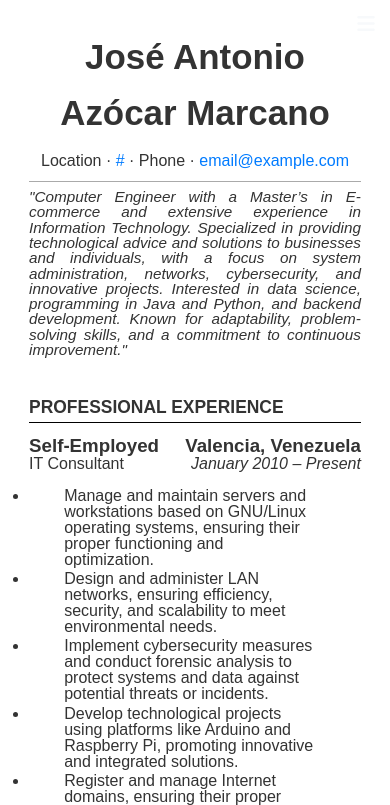
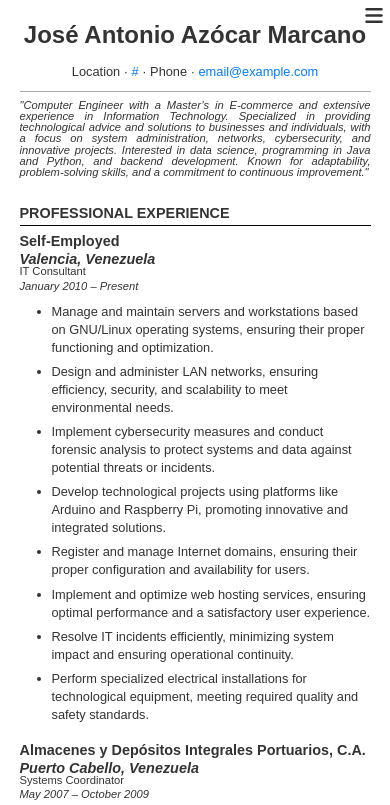
Before and after one commit to azocarone/curriculum, a plain HTML site: page index.html in a window 390 px wide. Shown: the top 805 px of the page. Drawn offline with Linux system fonts and the light colour scheme.

Commit message:
Conversión del sitio web a responsive

```diff
--- a/css/commons.css
+++ b/css/commons.css
@@ -1,11 +1,11 @@
 :root {
-  --font-size-base: 1rem;
+  --font-size-base: clamp(0.8rem, 2vw, 1rem); /* Fluid font size */
   --line-height-base: 1.6;
   --text-color: #333;
   --link-color: #007BFF;
   --background-color: white;
-  --max-width: 216mm;
-  --spacing: 1.818rem;
+  --max-width: clamp(300px, 90vw, 216mm); /* Responsive max-width */
+  --spacing: clamp(1rem, 2vw, 1.818rem); /* Fluid spacing */
 }
 
 body {
--- a/css/footer.css
+++ b/css/footer.css
@@ -1,12 +1,13 @@
 :root {
-    --footer-spacing-small: 0.909rem; /* 10px */
-    --footer-spacing-medium: 1.818rem; /* 20px */
+    --footer-spacing-small: clamp(0.5rem, 1vw, 0.909rem); /* Fluid spacing */
+    --footer-spacing-medium: clamp(1rem, 2vw, 1.818rem);
     --footer-border-color: #000;
-}
+  }
 
-.footer {
+  .footer {
     text-align: center;
     padding-top: var(--footer-spacing-small);
     border-top: 1px solid var(--footer-border-color);
     margin-top: var(--footer-spacing-medium);
-}
+    font-size: clamp(0.7rem, 1.5vw, 1rem); /* Fluid font size */
+  }
--- a/css/hearder.css
+++ b/css/hearder.css
@@ -1,6 +1,6 @@
 :root {
-  --header-spacing-small: 0.455rem; /* 5px */
-  --header-spacing-medium: 1.818rem; /* 20px */
+  --header-spacing-small: clamp(0.5rem, 1vw, 0.909rem); /* Fluid spacing */
+  --header-spacing-medium: clamp(1rem, 2vw, 1.818rem);
   --header-text-color: #f7f9fb;
   --header-background-color: #18181a;
   --header-border-color: #aaaaaa;
@@ -13,7 +13,7 @@
 }
 
 .header h1 {
-  font-size: 2.182rem; /* 24px */
+  font-size: clamp(1.5rem, 3vw, 2.182rem); /* Fluid font size */
   margin: 0;
 }
 
@@ -24,7 +24,7 @@
 }
 
 .header p:last-of-type {
-  font-size: 0.955rem; /* 10.5px */
+  font-size: clamp(0.7rem, 1.5vw, 0.955rem); /* Fluid font size */
   font-style: italic;
   text-align: justify;
   line-height: 1.0;
@@ -35,16 +35,16 @@
 .header__navigation-checkbox {
   opacity: 0;
   position: absolute;
-  top: 0.875rem;
-  right: 0.875rem;
+  top: clamp(0.5rem, 1vw, 0.875rem); /* Fluid positioning */
+  right: clamp(0.5rem, 1vw, 0.875rem);
 }
 
 .header__navigation-icon {
-  width: 1.25rem;
-  height: 1.25rem;
+  width: clamp(1rem, 2vw, 1.25rem); /* Fluid size */
+  height: clamp(1rem, 2vw, 1.25rem);
   position: absolute;
-  top: 0.875rem;
-  right: 0.875rem;
+  top: clamp(0.5rem, 1vw, 0.875rem);
+  right: clamp(0.5rem, 1vw, 0.875rem);
   cursor: pointer;
   display: flex;
   align-items: center;
@@ -75,10 +75,10 @@
 .header__navigation-menu {
   display: none;
   position: absolute;
-  top: 3rem;
-  right: 0.5rem;
+  top: clamp(2rem, 4vw, 3rem); /* Fluid positioning */
+  right: clamp(0.5rem, 1vw, 0.875rem);
   background-color: var(--header-background-color);
-  max-width: 8rem;
+  max-width: clamp(5rem, 10vw, 8rem); /* Fluid width */
   box-shadow: 0 2px 4px rgba(0, 0, 0, 0.2);
   z-index: 1;
 }
@@ -95,9 +95,9 @@
   gap: 0.5rem;
   height: 2rem;
   color: var(--header-text-color);
-  font-size: 0.875rem;
+  font-size: clamp(0.5rem, 1.5vw, 0.675rem); /* Fluid font size */
   text-decoration: none;
-  padding: 0 1rem;
+  padding: 0 clamp(0.5rem, 1vw, 1rem); /* Fluid padding */
   border-bottom: 0.0625rem solid var(--header-border-color);
 }
 
@@ -114,15 +114,8 @@
   display: block;
 }
 
-/* Media Queries */
-@media screen and (max-width: 970px) {
-  .header__navigation-icon--bars {
-    color: #f7f9fb;
-  }
-}
-
 @media print {
-  .header__navigation-icon {
+  .header__navigation {
     display: none;
   }
 }
--- a/css/main.css
+++ b/css/main.css
@@ -1,20 +1,20 @@
 :root {
-  --main-spacing-small: 0.909rem; /* 10px */
-  --main-spacing-medium: 1.818rem; /* 20px */
-  --main-text-color: #333;
-  --main-border-color: #000;
+  --spacing-small: clamp(0.5rem, 1vw, 1rem); /* Espaciado pequeño */
+  --spacing-medium: clamp(1rem, 2vw, 1.818rem); /* Espaciado medio */
+  --text-color: #333; /* Color de texto */
+  --border-color: #000; /* Color del borde */
 }
 
 /* Estilos generales para secciones */
 .section {
-  margin-bottom: var(--main-spacing-medium);
+  margin-bottom: var(--spacing-medium);
 }
 
 .section h2 {
-  font-size: 1.091rem;
-  border-bottom: 1px solid var(--main-border-color);
-  margin-bottom: var(--main-spacing-small);
-  color: var(--main-text-color);
+  font-size: clamp(0.9rem, 2vw, 1.1rem); /* Tamaño de fuente fluido */
+  border-bottom: 1px solid var(--border-color);
+  margin-bottom: var(--spacing-small);
+  color: var(--text-color);
   text-transform: uppercase;
 }
 
@@ -22,7 +22,7 @@
 .job,
 .education,
 .skills {
-  margin-bottom: 1.818rem; /* 20px */
+  margin-bottom: var(--spacing-medium);
 }
 
 .job h3,
@@ -30,15 +30,23 @@
 .skills h3 {
   font-weight: bold;
   line-height: 1.0;
-  color: #333;
+  color: var(--text-color);
   margin: 0;
+  display: flex; /* Usamos Flexbox */
+  justify-content: space-between; /* Espacio entre el título y la ubicación */
+  align-items: center; /* Alineación vertical */
+  font-size: clamp(0.9rem, 1.5vw, 1.1rem); /* Tamaño de fuente fluido */
 }
 
-.job p:last-of-type,
-.education p:last-of-type,
-.skills p:last-of-type {
+.job p,
+.education p,
+.skills p {
   line-height: 1.0;
   margin: 0;
+  display: flex; /* Usamos Flexbox */
+  justify-content: space-between; /* Espacio entre la posición/título y las fechas */
+  align-items: center; /* Alineación vertical */
+  font-size: clamp(0.7rem, 1.2vw, 0.9rem); /* Tamaño de fuente fluido */
 }
 
 .job .location,
@@ -47,24 +55,47 @@
 .job .dates,
 .education .dates,
 .skills .dates {
-  float: right;
+  font-style: italic;
+  white-space: nowrap; /* Evitar rupturas de línea */
 }
 
-.job .dates,
-.education .dates,
-.skills .dates {
-  font-style: italic;
-}
-
+/* Estilos para listas */
 .job ul,
 .education ul,
 .skills ul {
   padding: 0;
+  margin-top: var(--spacing-small); /* Espacio entre la lista y su elemento anterior */
+  padding-left: 2rem; /* Mover el bullet más a la derecha */
+  list-style-type: disc; /* Usar bullets tipo "disc" */
+  list-style-position: outside; /* Colocar bullets fuera del flujo del texto */
 }
 
 .job ul li,
 .education ul li,
 .skills ul li {
-  line-height: 1.0;
-  padding: 0 2.898rem 0.205rem 2.195rem; /* Padding combinado (top, right, bottom, left) */
+  line-height: 1.4; /* Interlineado adecuado */
+  margin: 0; /* Eliminar margen adicional */
+  padding: 0.2rem 0; /* Padding vertical para separar los elementos */
 }
+
+/* Responsive adjustments */
+@media (max-width: 480px) {
+  .job h3,
+  .education h3,
+  .skills h3,
+  .job p,
+  .education p,
+  .skills p {
+    flex-direction: column; /* Apilar elementos verticalmente */
+    align-items: flex-start; /* Alinear elementos a la izquierda */
+  }
+
+  .job .location,
+  .education .location,
+  .skills .location,
+  .job .dates,
+  .education .dates,
+  .skills .dates {
+    margin-top: 0.2rem; /* Espaciado adicional para móviles */
+  }
+}
```
Also changed, not shown: README.md, 2 other files.
